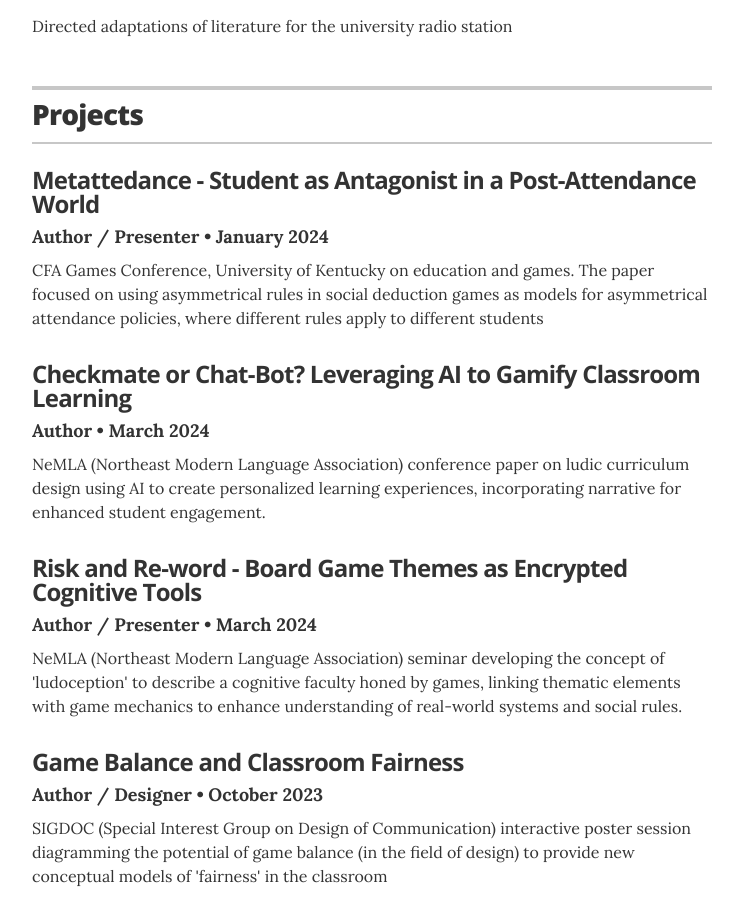
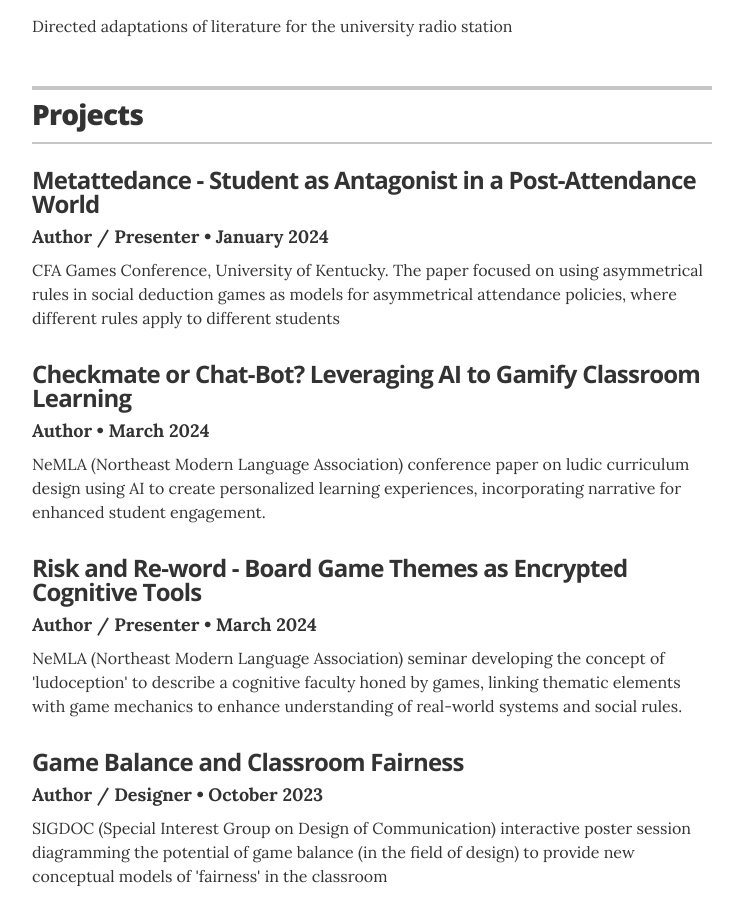
Before and after one commit to mwmxyz/academic, a Jekyll site: the page built from index.html, in a window 1280 px wide and 900 px high, scrolled down 1877 px. Shown: the whole window, without its empty margins (268-1011 px from the left). Built offline with Jekyll 4.4.1, drawn with Linux system fonts in a browser that asks for light colours.

Commit message:
Update projects.yml

```diff
--- a/_data/projects.yml
+++ b/_data/projects.yml
@@ -5,7 +5,7 @@
 - project: Metattedance - Student as Antagonist in a Post-Attendance World
   role: Author / Presenter
   duration: January 2024
-  description: CFA Games Conference, University of Kentucky on education and games. The paper focused on using asymmetrical rules in social deduction games as models for asymmetrical attendance policies, where different rules apply to different students
+  description: CFA Games Conference, University of Kentucky. The paper focused on using asymmetrical rules in social deduction games as models for asymmetrical attendance policies, where different rules apply to different students
 
 # Checkmate or Chat-Bot? Leveraging AI to Gamify Classroom Learning
 - project: Checkmate or Chat-Bot? Leveraging AI to Gamify Classroom Learning
```
